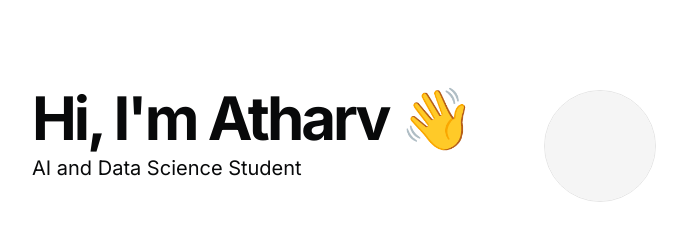
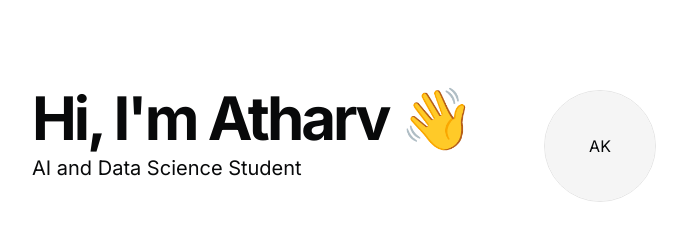
Before and after one commit to neuralatharv/neural, a Next.js app: page / in a window 1280 px wide. Shown: the top 246 px of the page, without its empty margins (296-983 px from the left). Built offline with nearby package versions, Linux system fonts and the light colour scheme.

Commit message:
Update ERROR SOLVE.tsx

```diff
--- a/src/data/resume.tsx
+++ b/src/data/resume.tsx
@@ -3,6 +3,7 @@ import { HomeIcon, NotebookIcon } from "lucide-react";
 
 export const DATA = {
   name: "Atharv Kathe",
+  initials:"AK",
   logoUrl: "Atharv.png",
   url: "https://bento.me/uxbypratham",
   location: "Pune, IN",
```
